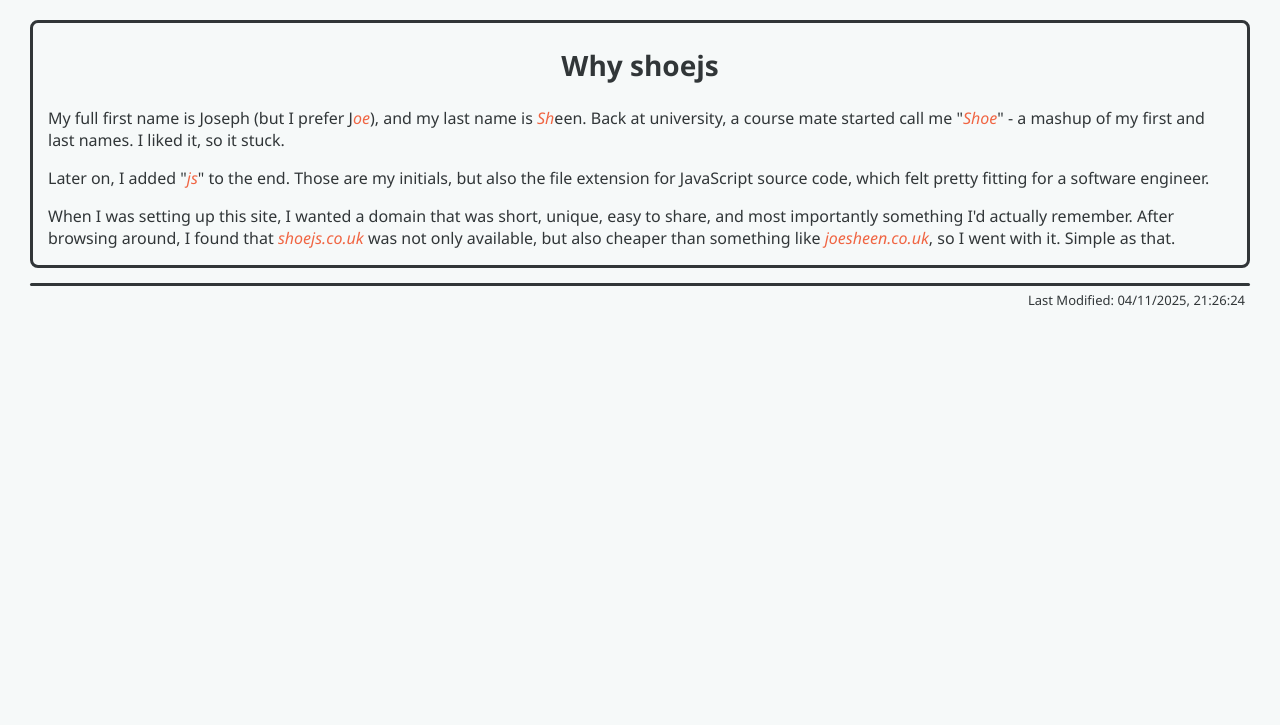
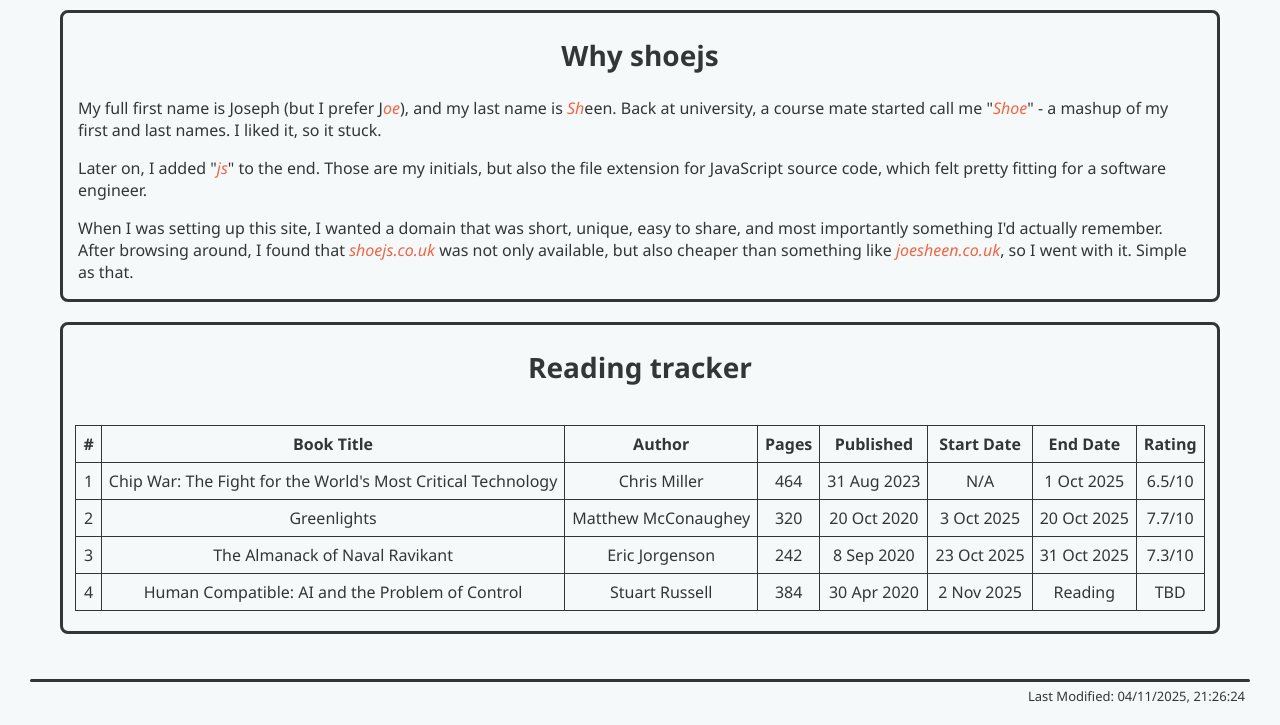
Before and after one commit to JoeSheen/JoeSheen.github.io, an Astro site: page / in a window 1280 px wide. Shown: the part 544-1269 px from the top of the page. Before the commit the page ends 863 px from the top, so only its background shows below. Built offline with nearby package versions, Linux system fonts and the light colour scheme; Astro itself is replaced by a stand-in of ours.

Commit message:
Added new CV and reading list. Minor styling changes and started projects and certs section

```diff
--- a/package.json
+++ b/package.json
@@ -10,8 +10,8 @@
     "astro": "astro"
   },
   "dependencies": {
-    "@astrojs/check": "^0.9.4",
-    "astro": "^5.14.1",
+    "@astrojs/check": "^0.9.5",
+    "astro": "^5.15.2",
     "typescript": "^5.6.3"
   }
 }
--- a/src/pages/index.astro
+++ b/src/pages/index.astro
@@ -1,8 +1,13 @@
 ---
+import { datetimeRegex } from "astro:schema";
 import Navigation from "../components/Navigation.astro";
 import Layout from "../layouts/Layout.astro";
 
 const lastModifiedDate = new Date().toLocaleString("en-GB");
+
+const dateToString = (date: Date): string => {
+  return `${date.getDate()} ${date.toLocaleString("en-US", { month: "short" })} ${date.getFullYear()}`;
+};
 ---
 
 <Layout>
@@ -26,10 +31,8 @@ const lastModifiedDate = new Date().toLocaleString("en-GB");
             professional background? Check out my CV:
           </p>
           <div class="button-wrapper">
-            <a
-              href="/joseph_sheen_curriculum_vitae.pdf"
-              target="_blank"
-              class="cv-button">📄 View My CV</a
+            <a href="/Joseph_Sheen_CV.pdf" target="_blank" class="cv-button"
+              >📄 View My CV</a
             >
           </div>
           <p>
@@ -43,6 +46,26 @@ const lastModifiedDate = new Date().toLocaleString("en-GB");
             eager to learn and explore new areas.
           </p>
         </div>
+        <!--div class="personal-projects section-style">
+          <h2>Personal Projects & Certificates</h2>
+          <p>
+            I have a few personal projects & certificate which I have worked on
+            in my own time (projects can also be found on my GitHub).
+          </p>
+          <div class="box" style="background-color: #80abdd3d">
+            <p>
+              <a
+                href="https://www.coursera.org/account/accomplishments/verify/VF56DJQRF2H3"
+                target="_blank">Kotlin for Java Developers</a
+              >
+            </p>
+          </div>
+          <div class="box" style="background-color: #80abdd3d">
+            <p>
+              <a>vault_rs</a>
+            </p>
+          </div>
+        </div-->
         <!--div class="now section-style">
           <h2>/Now</h2>
         </div-->
@@ -71,6 +94,135 @@ const lastModifiedDate = new Date().toLocaleString("en-GB");
             >, so I went with it. Simple as that.
           </p>
         </div>
+        <div class="reading-tracker section-style">
+          <h2>Reading tracker</h2>
+          <div class="table-wrapper">
+            <table class="table-style">
+              <!--caption>caption</caption-->
+              <tr>
+                <th>
+                  <span>#</span>
+                </th>
+                <th>
+                  <span>Book Title</span>
+                </th>
+                <th>
+                  <span>Author</span>
+                </th>
+                <th>
+                  <span>Pages</span>
+                </th>
+                <th>
+                  <span>Published</span>
+                </th>
+                <th>
+                  <span>Start Date</span>
+                </th>
+                <th>
+                  <span>End Date</span>
+                </th>
+                <th>
+                  <span>Rating</span>
+                </th>
+              </tr>
+              <tr>
+                <td><span>1</span></td>
+                <td
+                  ><span
+                    >Chip War: The Fight for the World's Most Critical
+                    Technology</span
+                  >
+                </td>
+                <td>
+                  <span>Chris Miller</span>
+                </td>
+                <td><span>464</span></td>
+                <td><span>{dateToString(new Date(2023, 7, 31))}</span></td>
+                <td>
+                  <span>N/A</span>
+                </td>
+                <td>
+                  <span>{dateToString(new Date(2025, 9, 1))}</span>
+                </td>
+                <td>
+                  <span>6.5/10</span>
+                </td>
+              </tr>
+              <tr>
+                <td><span>2</span></td>
+                <td><span>Greenlights</span></td>
+                <td><span>Matthew McConaughey</span></td>
+                <td><span>320</span></td>
+                <td>
+                  <span>
+                    {dateToString(new Date(2020, 9, 20))}
+                  </span>
+                </td>
+                <td>
+                  <span>
+                    {dateToString(new Date(2025, 9, 3))}
+                  </span>
+                </td>
+                <td>
+                  <span>{dateToString(new Date(2025, 9, 20))}</span>
+                </td>
+                <td><span>7.7/10</span></td>
+              </tr>
+              <tr>
+                <td><span>3</span></td>
+                <td><span> The Almanack of Naval Ravikant</span></td>
+                <td><span>Eric Jorgenson</span></td>
+                <td><span>242</span></td>
+                <td>
+                  <span>
+                    {dateToString(new Date(2020, 8, 8))}
+                  </span>
+                </td>
+                <td>
+                  <span>
+                    {dateToString(new Date(2025, 9, 23))}
+                  </span>
+                </td>
+                <td>
+                  <span>
+                    {dateToString(new Date(2025, 9, 31))}
+                  </span>
+                </td>
+                <td><span>7.3/10</span></td>
+              </tr>
+              <tr>
+                <td>
+                  <span>4</span>
+                </td>
+                <td>
+                  <span>Human Compatible: AI and the Problem of Control</span>
+                </td>
+                <td>
+                  <span>Stuart Russell</span>
+                </td>
+                <td>
+                  <span>384</span>
+                </td>
+                <td>
+                  <span>
+                    {dateToString(new Date(2020, 3, 30))}
+                  </span>
+                </td>
+                <td>
+                  <span>
+                    {dateToString(new Date(2025, 10, 2))}
+                  </span>
+                </td>
+                <td>
+                  <span>Reading</span>
+                </td>
+                <td>
+                  <span>TBD</span>
+                </td>
+              </tr>
+            </table>
+          </div>
+        </div>
       </div>
     </div>
     <div class="footer">
@@ -91,6 +243,10 @@ const lastModifiedDate = new Date().toLocaleString("en-GB");
     z-index: 1000;
   }
 
+  .content-section {
+    padding: 30px;
+  }
+
   .section-style {
     border: solid;
     border-radius: 0.5rem;
@@ -101,9 +257,14 @@ const lastModifiedDate = new Date().toLocaleString("en-GB");
     padding: 0 15px 0 15px;
   }
 
-  .about-me,
+  .about-me {
+    margin-top: -20px;
+  }
+
+  .personal-projects,
   .why-shoejs,
-  .now {
+  .now,
+  .reading-tracker {
     margin-top: 20px;
   }
 
@@ -138,9 +299,43 @@ const lastModifiedDate = new Date().toLocaleString("en-GB");
     transform: translateY(-2px);
   }
 
+  /*.box {
+    max-width: 800px;
+    margin: 0px auto;
+    padding: 25px 25px;
+    background: #fff;
+    background-color: rgb(255, 255, 255);
+    border-radius: 16px;
+    box-shadow: 0 14px 12px rgba(0, 0, 0, 0.3);
+    display: flex;
+    flex-direction: column;
+    align-items: center;
+    text-align: center;
+  }*/
+
   .name-span {
     font-style: italic;
     color: var(--tomato);
+  }
+
+  .table-wrapper {
+    overflow-x: scroll;
+    margin: 5px;
+  }
+
+  table,
+  th,
+  td {
+    border: 0.5px solid var(--onyx);
+    border-collapse: collapse;
+    margin: 15px auto;
+    padding: 7px;
+    text-align: center;
+  }
+
+  tr:hover {
+    background-color: var(--onyx);
+    color: var(--sandy-brown);
   }
 
   .horizontal-line {
@@ -155,5 +350,6 @@ const lastModifiedDate = new Date().toLocaleString("en-GB");
     text-align: right;
     padding-right: 5px;
     font-size: small;
+    padding-bottom: 10px;
   }
 </style>
```
Also changed, not shown: 4 other files.
